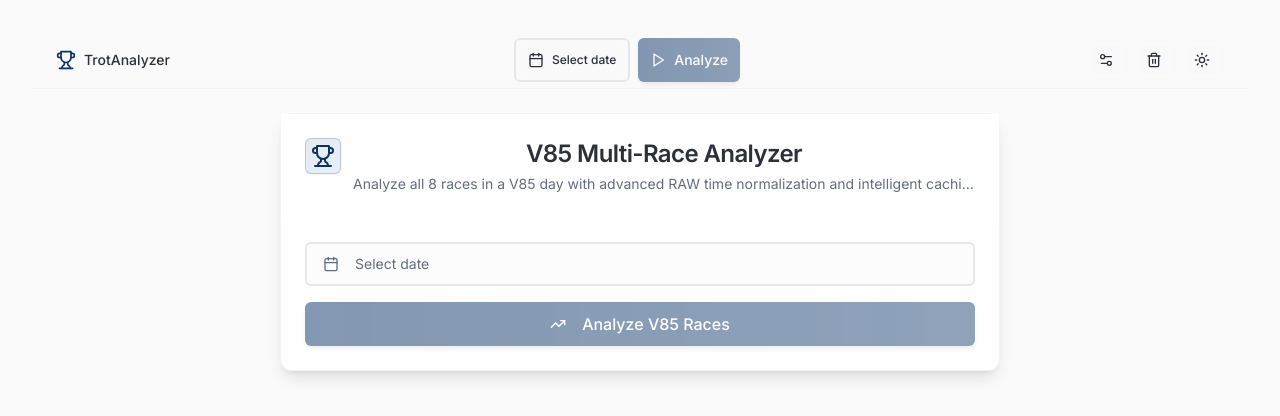
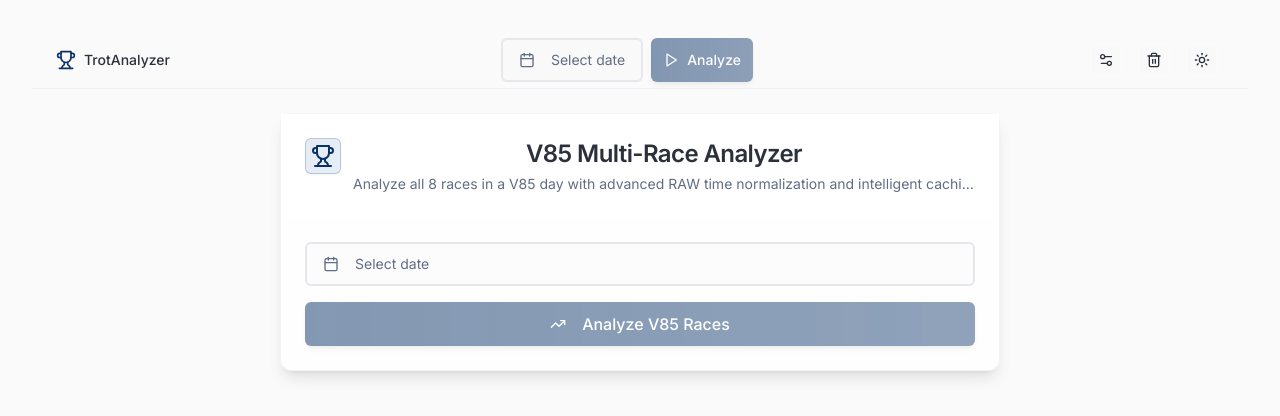
Before and after one commit to rexade/race-whisperer-predict, a React (Vite) app: page / in a window 1280 px wide. Shown: the top 416 px of the page. Built offline with nearby package versions, Linux system fonts and the light colour scheme.

Commit message:
Update V75Analyzer.tsx

```diff
--- a/src/components/V75Analyzer.tsx
+++ b/src/components/V75Analyzer.tsx
@@ -3,6 +3,7 @@ import React, { useState, useEffect, lazy, Suspense } from 'react';
 import { Trophy, CalendarIcon, Settings2, Trash2, Play, Download } from "lucide-react";
 import { format } from "date-fns";
 import { Button } from "@/components/ui/button";
+import V75DatePicker from "./v75/V75DatePicker";
 import { PostPositionCurves, getDefaultPostPositionCurves } from "./PostPositionCurveEditor";
 import ProgressIndicator from "./modernAnalyzer/ProgressIndicator";
 import ErrorDisplay from "./modernAnalyzer/ErrorDisplay";
@@ -114,16 +115,12 @@ const V75Analyzer: React.FC = () => {
 
             {/* Center: Main actions */}
             <div className="flex items-center gap-1.5 sm:gap-2 flex-1 justify-center max-w-2xl min-w-0">
-              <Button
-                variant="outline"
-                size="sm"
-                onClick={() => setShowInput(true)}
-                className="flex-shrink-0 h-8 sm:h-9"
-              >
-                <CalendarIcon className="h-3.5 w-3.5 sm:h-4 sm:w-4" />
-                <span className="hidden sm:inline">{selectedDate ? format(selectedDate, "MMM d") : "Select date"}</span>
-                <span className="sm:hidden text-xs">{selectedDate ? format(selectedDate, "d/M") : "Date"}</span>
-              </Button>
+              <div className="flex-shrink-0">
+                <V75DatePicker
+                  selectedDate={selectedDate}
+                  onDateSelect={setSelectedDate}
+                />
+              </div>
               <Button
                 size="sm"
                 onClick={handleAnalyzeV75}
```
